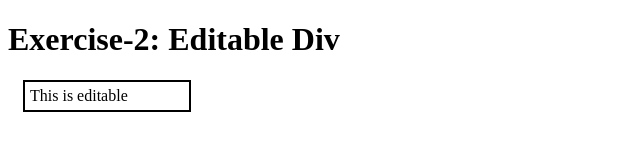
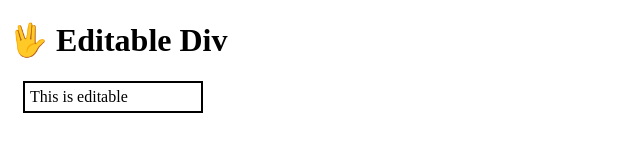
Before and after one commit to deepankkartikey/Javascript, a plain HTML site: page Learn/Storage in JS/index.html in a window 1280 px wide. Shown: the whole page, without its empty margins (0-640 px from the left). Drawn offline with Linux system fonts and the light colour scheme.

Commit message:
Storage in JS

```diff
--- a/Learn/Storage in JS/index.html
+++ b/Learn/Storage in JS/index.html
@@ -4,7 +4,7 @@
     <meta charset="UTF-8">
     <meta name="viewport" content="width=device-width, initial-scale=1.0">
     <title>Storage</title>
-    <h1>Exercise-2: Editable Div</h1>
+    <h1>🖖 Editable Div</h1>
 </head>
 <body>
     <!-- <script src="js/script.js"></script> -->
--- a/Learn/Storage in JS/js/exercise-2.js
+++ b/Learn/Storage in JS/js/exercise-2.js
@@ -1,4 +1,4 @@
-console.log("EXERCISE-2");
+console.log("Local Storage");
 
 let newDiv = document.createElement("div");
 let textNode = document.createTextNode("This is editable");
@@ -6,12 +6,12 @@ newDiv.appendChild(textNode);
 newDiv.setAttribute("class", "edit");
 newDiv.setAttribute("name", "editable");
 newDiv.style =
-  "margin: 15px; padding:5px; border: 2px solid black; width: 154px;";
+  "margin: 15px; padding:5px; border: 2px solid black; width: 166px;";
 document.body.appendChild(newDiv);
 
 newDiv.addEventListener("click", function edit() {
   let noOfTextAreas = document.getElementsByClassName("textarea").length;
-  console.log("CLICKED");
+  // console.log("CLICKED");
   if (noOfTextAreas == 0) {
     newDiv.innerHTML = `<textarea id="textarea" class="textarea">${newDiv.innerHTML}</textarea>`;
   }
@@ -19,6 +19,6 @@ newDiv.addEventListener("click", function edit() {
   let textarea = document.getElementById("textarea");
   textarea.addEventListener("blur", function () {
     newDiv.innerHTML = textarea.value;
-    localStorage.setItem('TextArea',newDiv.innerHTML);
+    localStorage.setItem("TextArea", newDiv.innerHTML);
   });
 });
```
